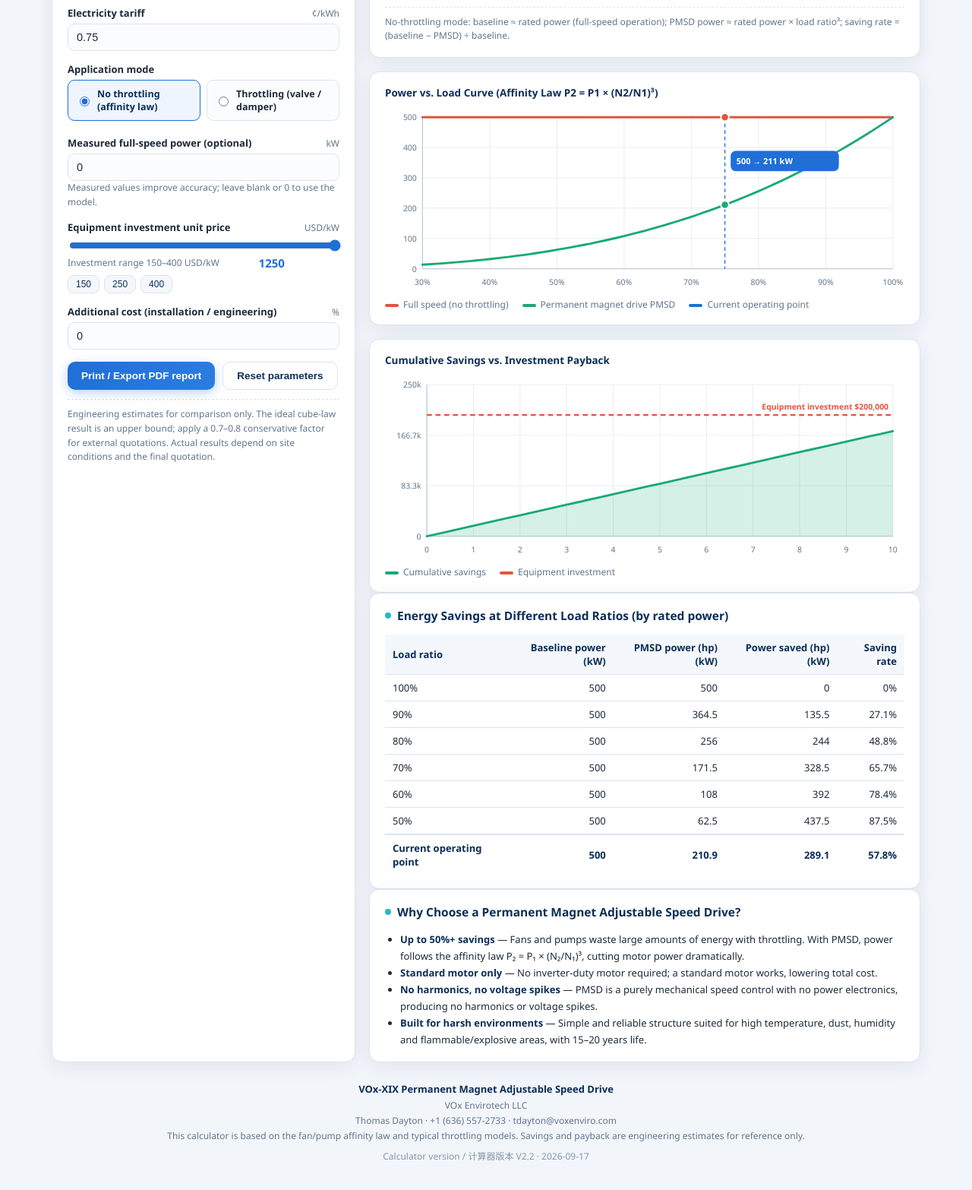
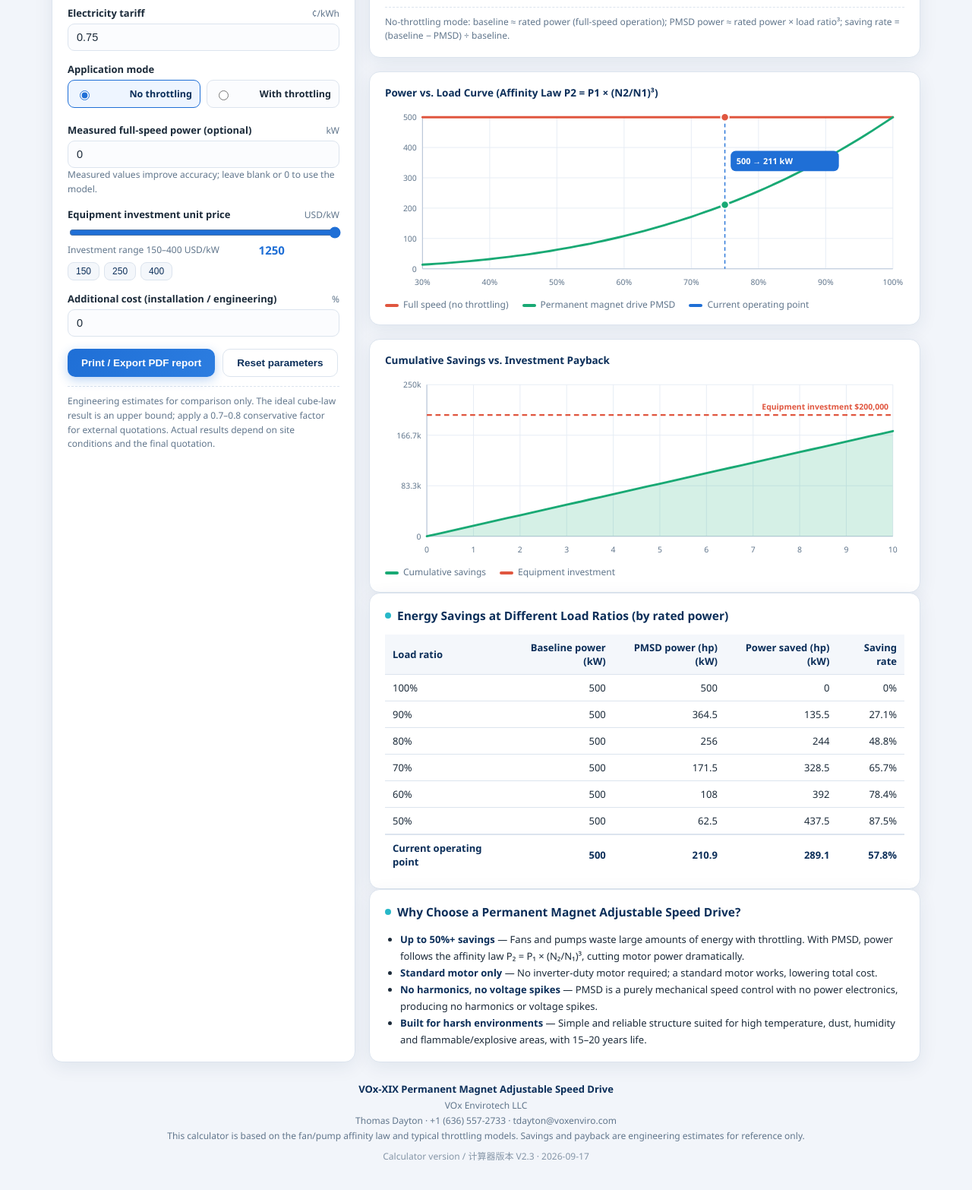
Before and after one commit to zzjprc-spec/vox-envirotech, a website: page calculator.html in a window 1280 px wide. Shown: the part 466-2032 px from the top of the page at 76% size. Drawn offline with Linux system fonts and the light colour scheme.

Commit message:
Update energy calculator to V2.3

```diff
--- a/calculator.html
+++ b/calculator.html
@@ -218,8 +218,8 @@
       <div class="field">
         <label><span data-i18n="app_mode">应用模式</span></label>
         <div class="radio-group" id="modeGroup">
-          <label class="on"><input type="radio" name="mode" value="nothrottle" checked><span data-i18n="mode_nothrottle">无节流（相似定律）</span></label>
-          <label><input type="radio" name="mode" value="throttle"><span data-i18n="mode_throttle">节流工况（阀门/挡板）</span></label>
+          <label class="on"><input type="radio" name="mode" value="nothrottle" checked><span data-i18n="mode_nothrottle">无节流模式</span></label>
+          <label><input type="radio" name="mode" value="throttle"><span data-i18n="mode_throttle">有节流模式</span></label>
         </div>
       </div>
 
@@ -308,7 +308,7 @@
     <div data-i18n="footer_company">馨唯环保科技</div>
     <div data-i18n="footer_contact">周先生 +86 138 1645 2946 · James.zhou@voxenviro.com</div>
     <div data-i18n="footer_disclaimer">本计算器基于风扇/水泵相似定律与典型节流模型，节能效果与投资回收期为工程估算，仅供参考。</div>
-<div id="verNote" style="margin-top:6px;opacity:.75">Calculator version / 计算器版本 V2.2 · 2026-09-17</div>
+<div id="verNote" style="margin-top:6px;opacity:.75">Calculator version / 计算器版本 V2.3 · 2026-09-17</div>
   </footer>
 </div>
 
@@ -323,8 +323,8 @@ const T = {
     tariff: "电价",
     load_ratio_hint: "按实际平均流量（或需求流量）与额定流量之比填写。",
     app_mode: "应用模式",
-    mode_nothrottle: "无节流（相似定律）",
-    mode_throttle: "节流工况（阀门/挡板）",
+    mode_nothrottle: "无节流模式",
+    mode_throttle: "有节流模式",
     throttle_model: "节流基准取值",
     tmodel_avg: "工业平均值（经验曲线）",
     tmodel_curve: "按泵曲线输入",
@@ -397,8 +397,8 @@ const T = {
     tariff: "Electricity tariff",
     load_ratio_hint: "Enter the ratio of actual average flow (or required flow) to rated flow.",
     app_mode: "Application mode",
-    mode_nothrottle: "No throttling (affinity law)",
-    mode_throttle: "Throttling (valve / damper)",
+    mode_nothrottle: "No throttling",
+    mode_throttle: "With throttling",
     throttle_model: "Throttle baseline",
     tmodel_avg: "Industry average (empirical)",
     tmodel_curve: "From pump curve",
```
